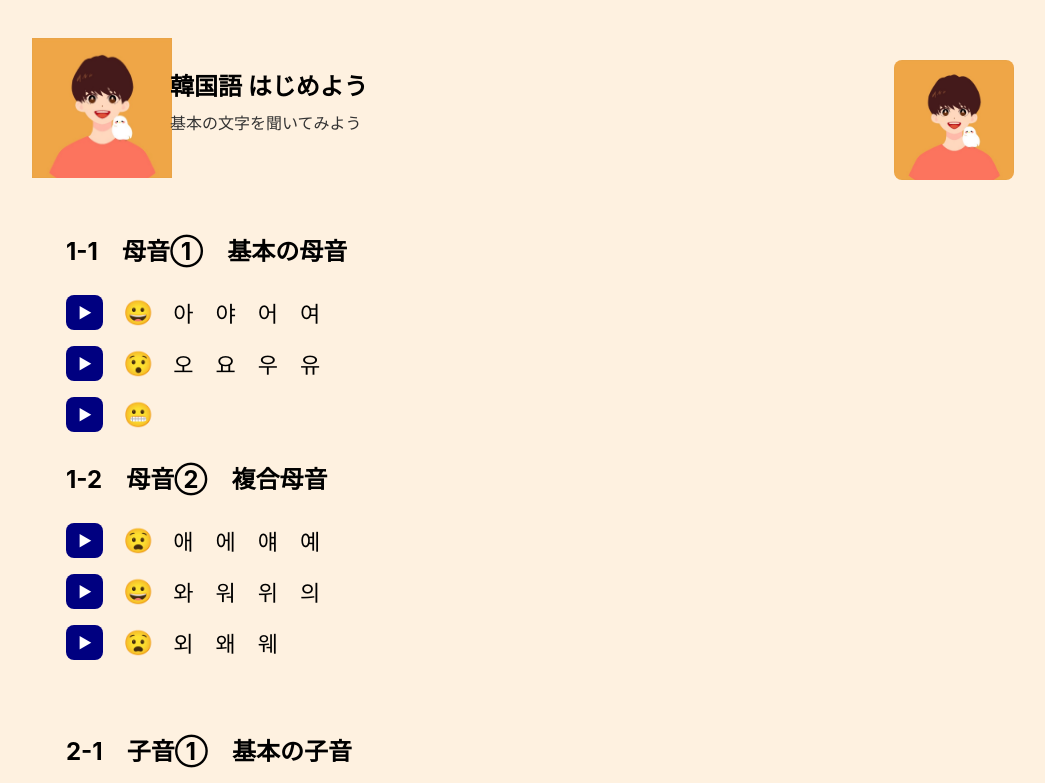
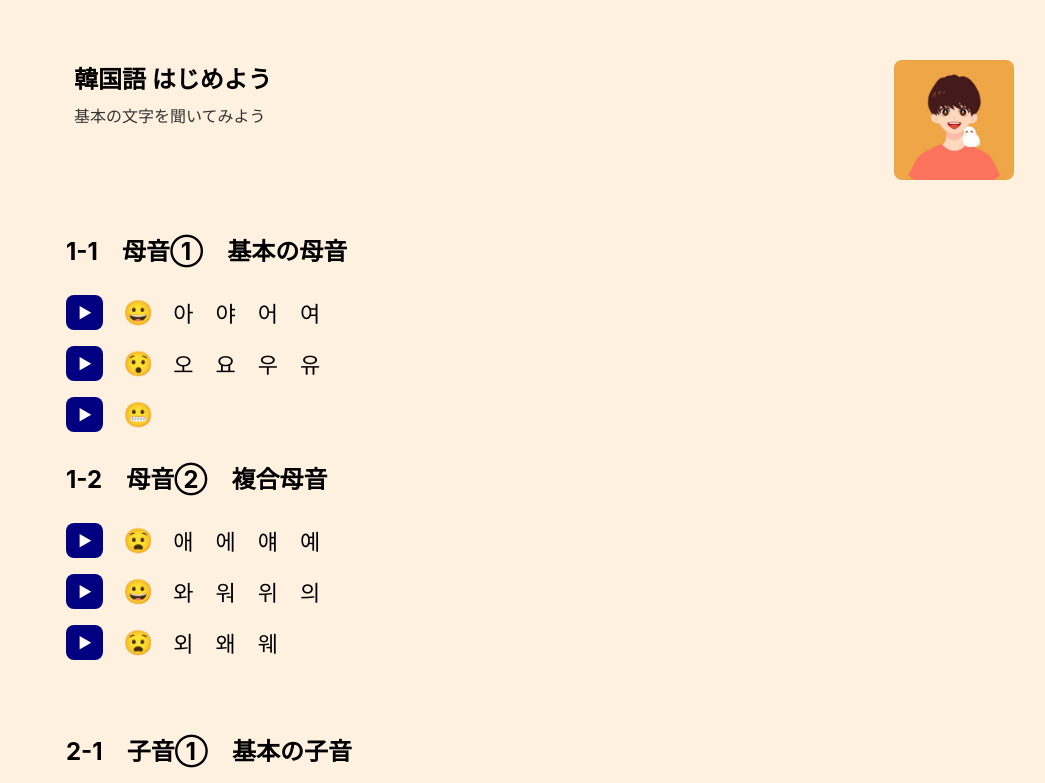
Before and after one commit to yurisense75/yurisense, a plain HTML site: page index.html in a window 1280 px wide. Shown: the top 783 px of the page, without its empty margins (106-1151 px from the left). Drawn offline with Linux system fonts and the light colour scheme.

Commit message:
Update index.html

```diff
--- a/index.html
+++ b/index.html
@@ -11,7 +11,7 @@
 		.wrap{max-width:960px;margin:40px auto;padding:20px}
 		header{display:grid;grid-template-columns:1fr auto;gap:20px;align-items:start}
 		.header-content{display:flex;gap:20px;align-items:center}
-		.logo{width:96px;height:96px;border-radius:8px;background:#ffd9b3;display:flex;align-items:center;justify-content:center;font-size:42px}
+		/* .logo{width:96px;height:96px;border-radius:8px;background:#ffd9b3;display:flex;align-items:center;justify-content:center;font-size:42px} */
 		.character-img{width:120px;height:120px;border-radius:8px;object-fit:cover}
 		h1{margin:0;font-size:24px}
 		.section{margin-top:20px;padding:12px;border-radius:8px}
@@ -31,10 +31,7 @@
 	<div class="wrap">
 		<header>
 			<div class="header-content">
-				<div class="logo" aria-hidden="true"><img src="images/images_yurisense.jpg"
-             alt="画像"
-             width="140"
-             height="140"></div>
+				<div class="logo" aria-hidden="true"></div>
 				<div>
 					<h1>韓国語 はじめよう</h1>
 					<p class="note">基本の文字を聞いてみよう</p>
```
